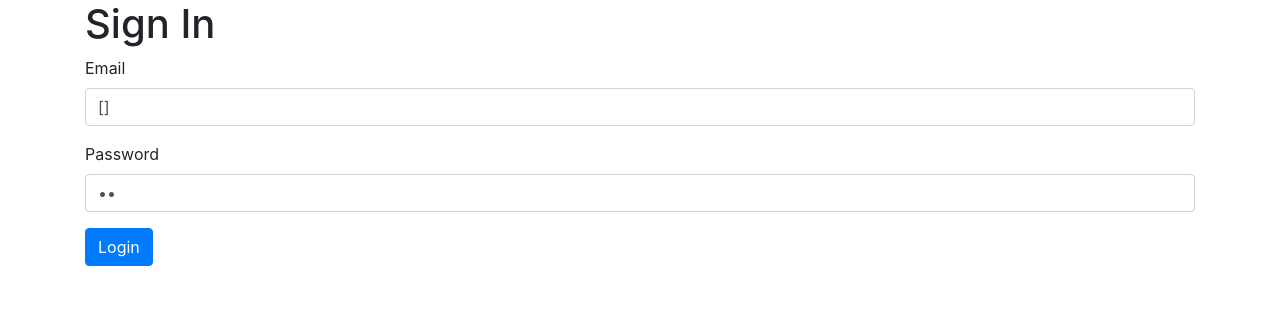
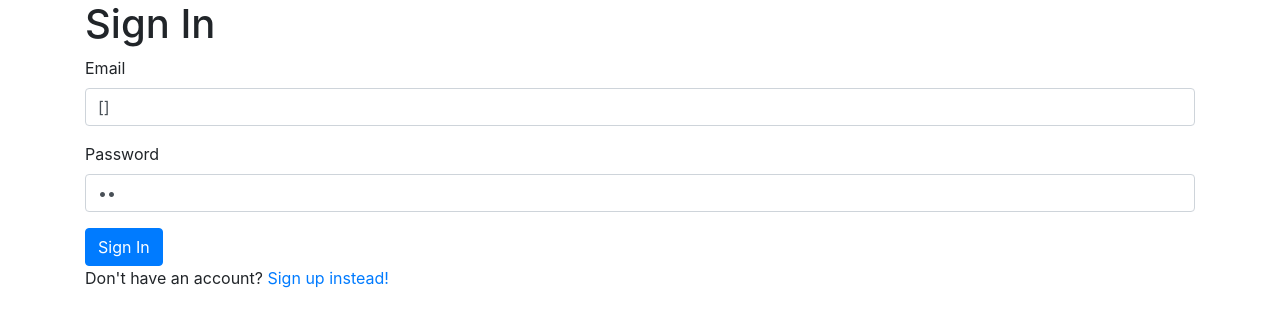
Before and after one commit to dvbtrung2302/shopping-cart, a Node project: template views/users/signin.pug in a window 1280 px wide. Shown: the part 56-383 px from the top of the page. Run offline with Node 20 templates, Linux system fonts and the light colour scheme; the template is opened without the code that fills it, so the values that code supplies are empty; some libraries are stand-ins or nearby versions.

Commit message:
Forcing user when checkout

```diff
--- a/controllers/user.controller.js
+++ b/controllers/user.controller.js
@@ -58,5 +58,5 @@ module.exports.postSignin = async function(req, res) {
 
   res.locals.user = user;
 
-  res.render('users/index');
+  res.redirect('/');
 }
--- a/routes/cart.route.js
+++ b/routes/cart.route.js
@@ -1,6 +1,8 @@
 var express = require('express');
 
 var controller = require('../controllers/cart.controller');
+var authMiddleware = require('../middlewares/auth.middleware');
+
 var router = express.Router();
 
 router.get('/', controller.index);
@@ -11,7 +13,7 @@ router.get('/reduce/:productId', controller.reduceByOne);
 
 router.get('/remove-all/:productId', controller.removeAll);
 
-router.get('/checkout', controller.checkout);
+router.get('/checkout', authMiddleware.requireAuth ,controller.checkout);
 
 router.post('/checkout', controller.postCheckout);
 
--- a/views/users/signin.pug
+++ b/views/users/signin.pug
@@ -15,4 +15,7 @@ block content
       label(for="password") Password
       input.form-control#password(name="password", type="password", value=values ? values.password : "")
 
-    button.btn.btn-primary Login
+    button.btn.btn-primary Sign In
+    p.mt-0
+      | Don&apos;t have an account?
+      a(href="/user/signup") Sign up instead!
```
